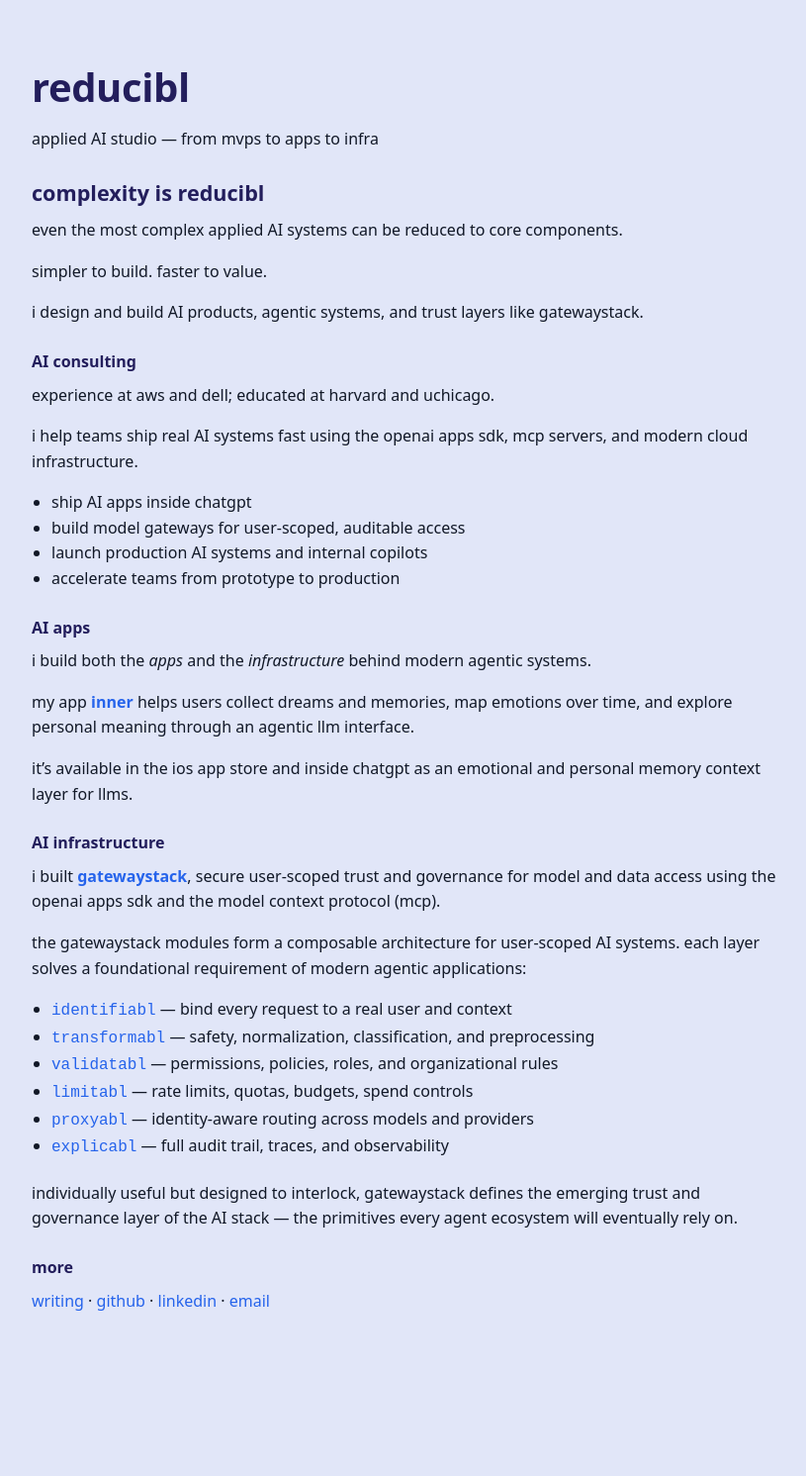
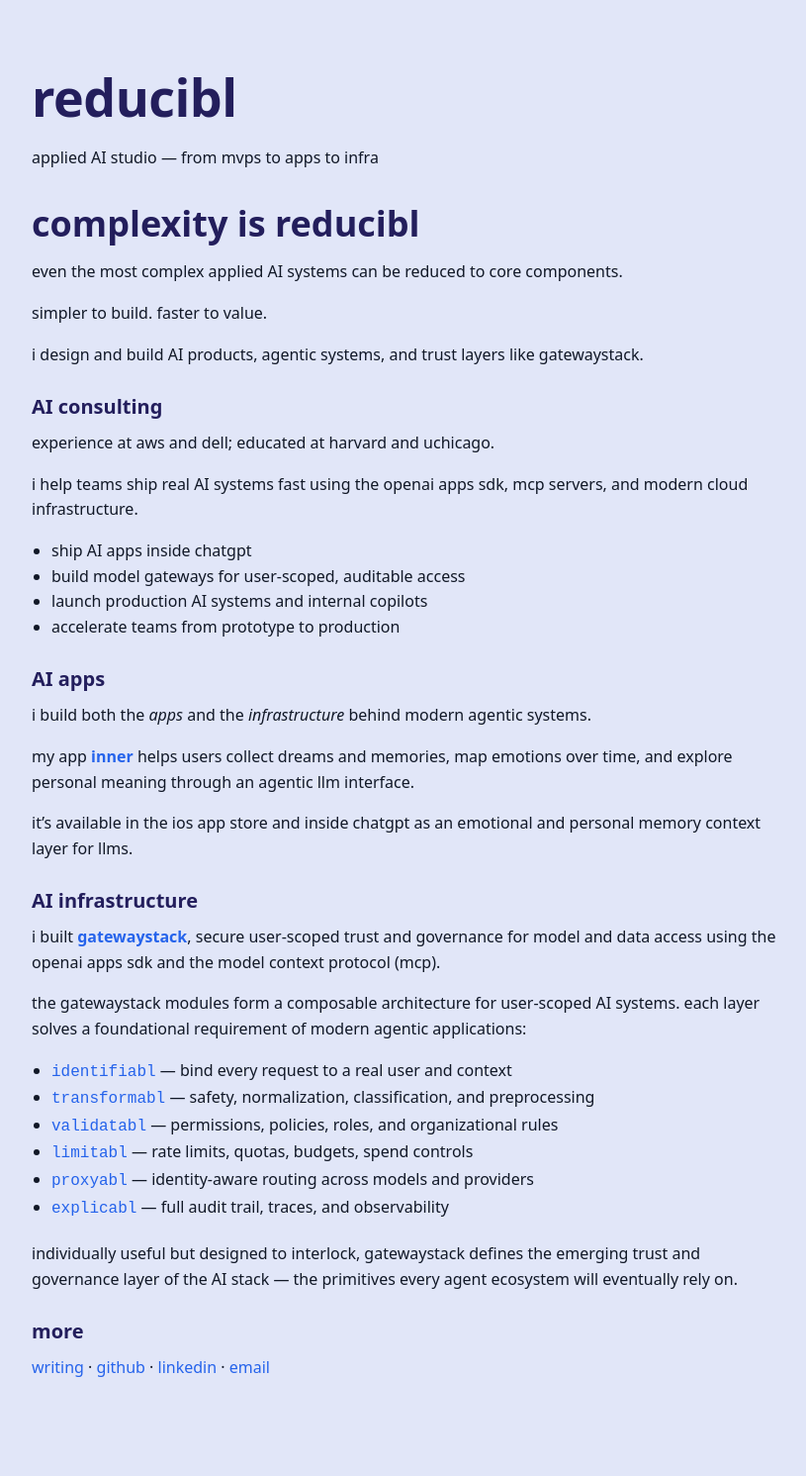
Before and after one commit to davidcrowe/reducibl.com, a Jekyll site: the page built from index.md, in a window 1280 px wide. Shown: the whole page at 99% size, without its empty margins (228-1043 px from the left). Built offline with Jekyll 4.4.1, drawn with Linux system fonts in a browser that asks for light colours; before the commit the page ends 1423 px from its top, so only the background shows below that.

Commit message:
ux experimentation

```diff
--- a/_layouts/default.html
+++ b/_layouts/default.html
@@ -47,7 +47,7 @@
       }
 
       h1 {
-        font-size: 2.5rem;
+        font-size: 3.25rem;
         margin-top: 1.5rem;
         margin-bottom: 0.5rem;
         color: var(--heading);
@@ -55,14 +55,14 @@
       }
 
       h2 {
-        font-size: 1.35rem;
+        font-size: 2.25rem;
         margin-top: 1.5rem;
         margin-bottom: 0.5rem;
         color: var(--heading);
       }
 
       h3 {
-        font-size: 1rem;
+        font-size: 1.25rem;
         margin-top: 1.5rem;
         margin-bottom: 0.5rem;
         color: var(--heading);
```
